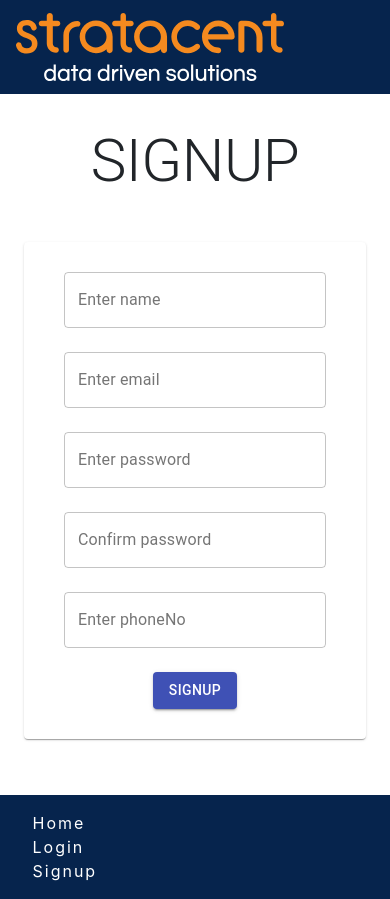
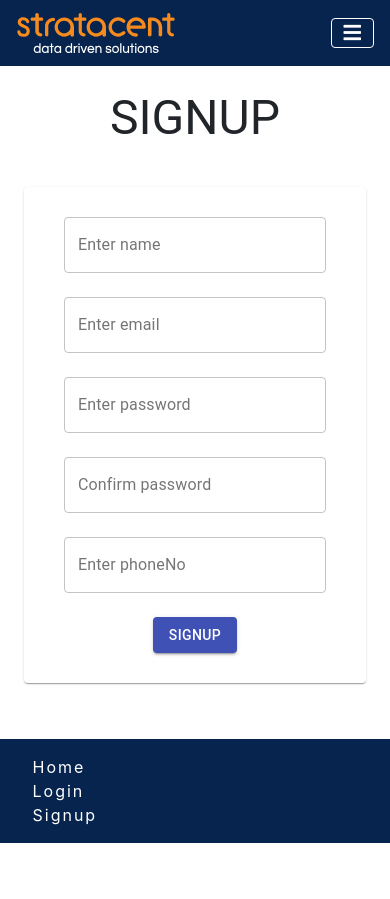
Before and after one commit to sankettchauhan/subzscribe-b2b, a React (Create React App) app: page /signup in a window 390 px wide. After the commit the page ends 844 px from the top, so only its background shows below. Built offline with nearby package versions, Linux system fonts and the light colour scheme.

Commit message:
more suitable for mobile

```diff
--- a/public/index.html
+++ b/public/index.html
@@ -28,7 +28,7 @@
   <!-- Bootstrap CSS -->
   <link rel="stylesheet" href="https://cdn.jsdelivr.net/npm/bootstrap@4.5.3/dist/css/bootstrap.min.css"
     integrity="sha384-TX8t27EcRE3e/ihU7zmQxVncDAy5uIKz4rEkgIXeMed4M0jlfIDPvg6uqKI2xXr2" crossorigin="anonymous">
-  <title>Subz app</title>
+  <title>Stratecent Labs</title>
 </head>
 
 <body>
--- a/src/components/Divider.js
+++ b/src/components/Divider.js
@@ -1,7 +1,7 @@
 import React from "react";
 
 const Divider = () => {
-  return <div style={{ marginBottom: "95px" }} />;
+  return <div className="divider" />;
 };
 
 export default Divider;
--- a/src/components/Footer.js
+++ b/src/components/Footer.js
@@ -13,7 +13,7 @@ const Footer = () => {
                   <li
                     className="nav-item"
                     key={"footer-link-" + item.name + "-" + { index }}>
-                    <a className="nav-link py-0" href="#deadlink">
+                    <a className="nav-link py-0" href={item.url}>
                       {item.name}
                     </a>
                   </li>
--- a/src/components/Navbar.js
+++ b/src/components/Navbar.js
@@ -8,6 +8,7 @@ const Navbar = () => {
       <div className="container">
         <a className="navbar-brand" href="/">
           <svg
+            className="logo"
             width="268"
             height="68"
             viewBox="0 0 268 68"
@@ -154,7 +155,7 @@ const Navbar = () => {
           aria-controls="navbarSupportedContent"
           aria-expanded="false"
           aria-label="Toggle navigation">
-          <span className="navbar-toggler-icon"></span>
+          <span className="fas fa-bars hamburger-menu"></span>
         </button>
 
         <div className="collapse navbar-collapse" id="navbarSupportedContent">
--- a/src/components/User/Container.jsx
+++ b/src/components/User/Container.jsx
@@ -32,7 +32,7 @@ const Container = ({type}) => {
     return (
         <Grid container>
         <Grid item container xs={12} justify="center" >
-        <Typography variant="h2" component="h2" gutterBottom className={classes.heading}>
+        <Typography variant="h3" component="h3" gutterBottom className={classes.heading}>
         {type}
       </Typography>
         </Grid>
--- a/src/content/navbarLinks.json
+++ b/src/content/navbarLinks.json
@@ -5,14 +5,14 @@
         "url":"/"
     },
     {
-        "name": "Login",
-        "icon": "fas",
+        "name": " Login",
+        "icon": "fas fa-sign-in-alt",
         "url":"/login"
     },
 
     {
-        "name": "Signup",
-        "icon": "fas",
+        "name": " Signup",
+        "icon": "fas fa-sign-in-alt",
         "url":"/signup"
     }
 ]
--- a/src/index.css
+++ b/src/index.css
@@ -1,15 +1,38 @@
-#home-page .carousel-item {
+#home-page #home-slider .carousel-item {
   height: calc(100vh - 95px);
 }
-#home-page .carousel-image {
+#home-page #home-slider .carousel-image {
   object-fit: cover;
   height: 100%;
 }
-#home-page .carousel-caption {
+#home-page #home-slider .carousel-caption {
   top: 50%;
+  transform: translateY(-50%);
   text-transform: uppercase;
   letter-spacing: 4px;
   text-align: left;
+}
+@media only screen and (min-width: 800px) {
+  #home-page #home-slider .carousel-caption {
+    transform: none;
+  }
+}
+#home-page #home-slider .carousel-caption h2 {
+  font-size: 2.5em;
+  margin-bottom: 1em;
+}
+@media only screen and (min-width: 800px) {
+  #home-page #home-slider .carousel-caption h2 {
+    font-size: 3rem;
+  }
+}
+#home-page #home-slider .carousel-caption button {
+  font-size: 1.3em;
+}
+@media only screen and (min-width: 800px) {
+  #home-page #home-slider .carousel-caption button {
+    font-size: 1em;
+  }
 }
 #home-page #blog-section .subheading {
   text-transform: uppercase;
@@ -26,7 +49,6 @@
 #home-page #blog-section a {
   color: black;
 }
-
 #blog-page h2 {
   font-size: 3rem;
   font-family: "Times New Roman";
@@ -71,6 +93,34 @@ nav.navbar .nav-link {
   letter-spacing: 2px;
 }
 
+.divider {
+  margin-top: 66px;
+}
+@media only screen and (min-width: 800px) {
+  .divider {
+    margin-top: 100px;
+  }
+}
+
+.hamburger-menu {
+  color: white;
+}
+
+.navbar-toggler {
+  border-color: white;
+}
+
+.logo {
+  height: 40px;
+  width: 160px;
+}
+@media only screen and (min-width: 800px) {
+  .logo {
+    height: auto;
+    width: auto;
+  }
+}
+
 html {
   font-size: 100%;
   font-family: Roboto, Oxygen, Ubuntu, Cantarell, "Open Sans", "Helvetica Neue", sans-serif;
--- a/src/sass/navbar.scss
+++ b/src/sass/navbar.scss
@@ -8,3 +8,23 @@ nav.navbar {
     letter-spacing: 2px;
   }
 }
+.divider {
+  margin-top: 66px;
+  @media only screen and (min-width: 800px) {
+    margin-top: 100px;
+  }
+}
+.hamburger-menu {
+  color: white;
+}
+.navbar-toggler {
+  border-color: white;
+}
+.logo {
+  height: 40px;
+  width: 160px;
+  @media only screen and (min-width: 800px) {
+    height: auto;
+    width: auto;
+  }
+}
```
Also changed, not shown: src/sass/home.scss (+25 -0 lines), 1 other file (tests, documents, lock files or other folders).
